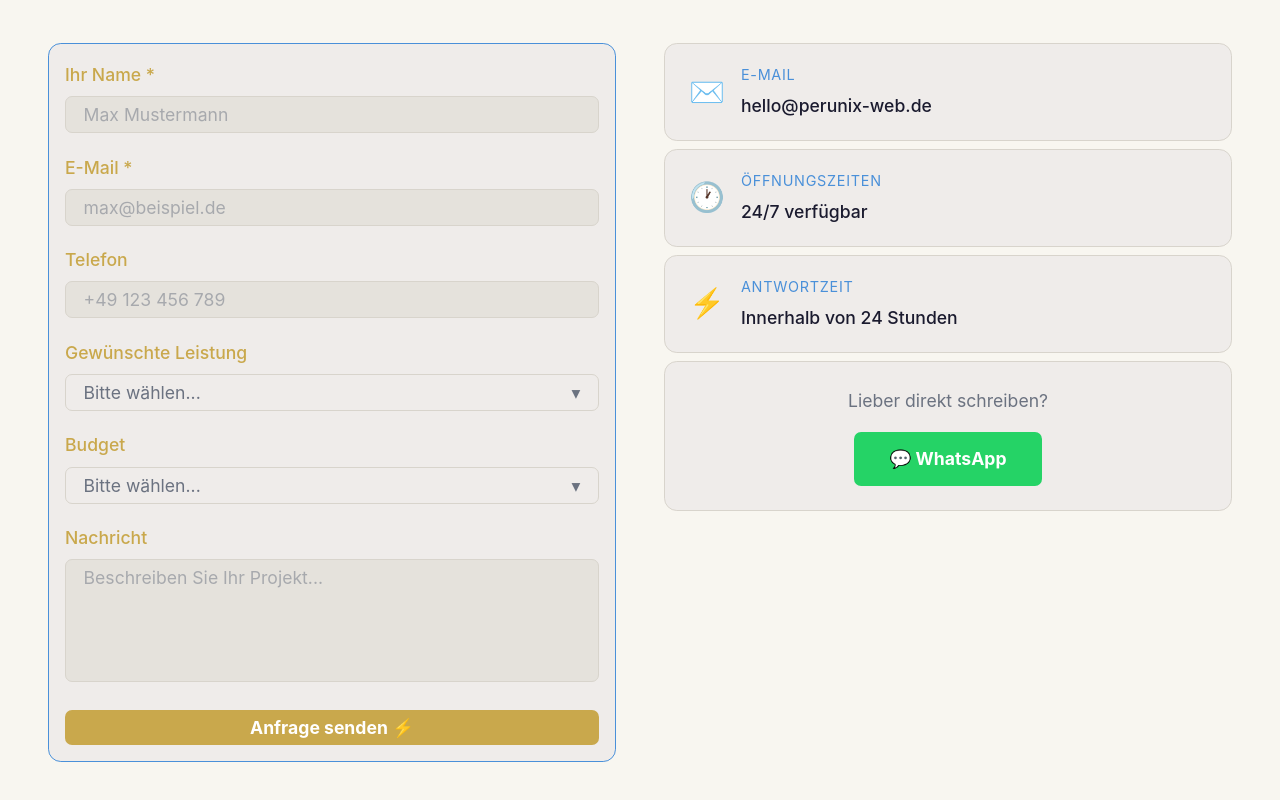
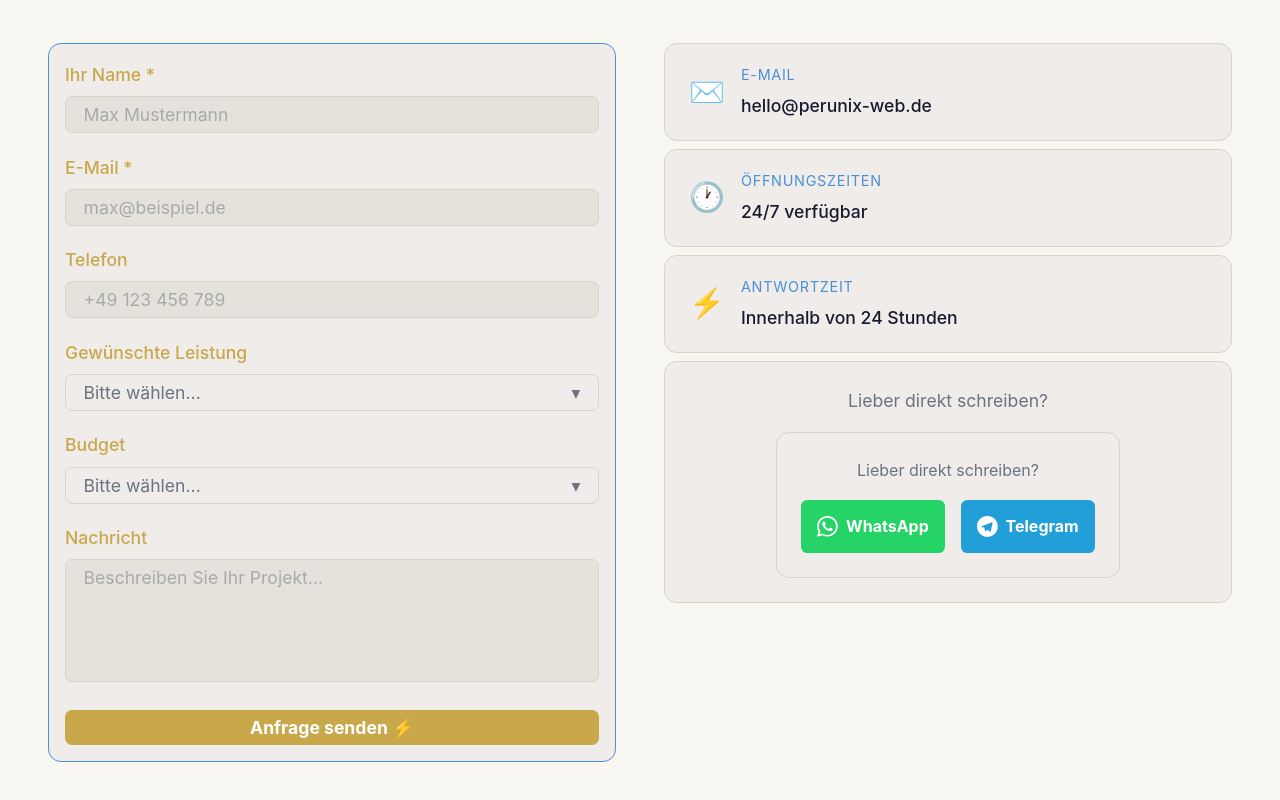
Before and after one commit to login-nigol/perunix, a React (Vite) app: page / in a window 1280 px wide. Shown: the part 3818-4618 px from the top of the page. Built offline with nearby package versions, Linux system fonts and the light colour scheme.

Commit message:
feat: add SocialLinks component with WhatsApp and Telegram

```diff
--- a/src/components/landing/ContactSection.jsx
+++ b/src/components/landing/ContactSection.jsx
@@ -11,6 +11,7 @@ import { useVibrate } from '../../hooks/useVibrate'
 
 import styles from './ContactSection.module.css'
 import CustomSelect from '../ui/CustomSelect'
+import SocialLinks from '../ui/SocialLinks'
 
 /* Контактные данные */
 const CONTACT_INFO = [
@@ -256,13 +257,7 @@ function ContactSection() {
                                 Lieber direkt schreiben?
                             </p>
 
-                            <a href="https://wa.me/49123456789"
-                                target="_blank"
-                                rel="noreferrer"
-                                className={styles.whatsappBtn}
-                            >
-                                💬 WhatsApp
-                            </a>
+                            <SocialLinks />
                         </div>
 
                     </motion.div>
--- /dev/null
+++ b/src/components/ui/SocialLinks.jsx
@@ -0,0 +1,56 @@
+/* ===================== SOCIAL LINKS ===================== */
+/* Компонент: SocialLinks.jsx                              */
+/* Кнопки WhatsApp и Telegram с SVG иконками              */
+
+import { useSound } from '../../hooks/useSound'
+import { useVibrate } from '../../hooks/useVibrate'
+import styles from './SocialLinks.module.css'
+
+function SocialLinks() {
+    const { playClick } = useSound()
+    const { vibrateClick } = useVibrate()
+
+    return (
+        <div className={styles.wrapper}>
+
+            {/* Подпись */}
+            <p className={styles.text}>Lieber direkt schreiben?</p>
+
+            <div className={styles.buttons}>
+
+                {/* WhatsApp — зелёная */}
+
+                <a href="https://wa.me/491744843902"
+                    target="_blank"
+                    rel="noreferrer"
+                    className={`${styles.btn} ${styles.whatsapp}`}
+                    onClick={() => { playClick(); vibrateClick() }}
+                >
+                    {/* SVG иконка WhatsApp */}
+                    <svg viewBox="0 0 32 32" className={styles.icon}>
+                        <path d="M27.281 4.65c-2.994-3-6.975-4.65-11.219-4.65-8.738 0-15.85 7.112-15.85 15.856 0 2.794 0.731 5.525 2.119 7.925l-2.25 8.219 8.406-2.206c2.319 1.262 4.925 1.931 7.575 1.931h0.006c0 0 0 0 0 0 8.738 0 15.856-7.113 15.856-15.856 0-4.238-1.65-8.219-4.644-11.219zM16.069 29.050v0c-2.369 0-4.688-0.637-6.713-1.837l-0.481-0.288-4.987 1.306 1.331-4.863-0.313-0.5c-1.325-2.094-2.019-4.519-2.019-7.012 0-7.269 5.912-13.181 13.188-13.181 3.519 0 6.831 1.375 9.319 3.862 2.488 2.494 3.856 5.8 3.856 9.325-0.006 7.275-5.919 13.188-13.181 13.188zM23.294 19.175c-0.394-0.2-2.344-1.156-2.706-1.288s-0.625-0.2-0.894 0.2c-0.262 0.394-1.025 1.288-1.256 1.556-0.231 0.262-0.462 0.3-0.856 0.1s-1.675-0.619-3.188-1.969c-1.175-1.050-1.975-2.35-2.206-2.744s-0.025-0.613 0.175-0.806c0.181-0.175 0.394-0.463 0.594-0.694s0.262-0.394 0.394-0.662c0.131-0.262 0.069-0.494-0.031-0.694s-0.894-2.15-1.219-2.944c-0.319-0.775-0.65-0.669-0.894-0.681-0.231-0.012-0.494-0.012-0.756-0.012s-0.694 0.1-1.056 0.494c-0.363 0.394-1.387 1.356-1.387 3.306s1.419 3.831 1.619 4.1c0.2 0.262 2.794 4.269 6.769 5.981 0.944 0.406 1.681 0.65 2.256 0.837 0.95 0.3 1.813 0.256 2.494 0.156 0.762-0.113 2.344-0.956 2.675-1.881s0.331-1.719 0.231-1.881c-0.094-0.175-0.356-0.275-0.756-0.475z" />
+                    </svg>
+                    WhatsApp
+                </a>
+
+                {/* Telegram — голубой */}
+
+                <a href="https://t.me/vadimalmata"
+                    target="_blank"
+                    rel="noreferrer"
+                    className={`${styles.btn} ${styles.telegram}`}
+                    onClick={() => { playClick(); vibrateClick() }}
+                >
+                    {/* SVG иконка Telegram */}
+                    <svg viewBox="0 0 32 32" className={styles.icon}>
+                        <path d="M16 0c-8.838 0-16 7.162-16 16s7.162 16 16 16 16-7.163 16-16-7.163-16-16-16zM23.863 10.969l-2.625 12.369c-0.181 0.881-0.712 1.087-1.45 0.681l-4-2.956-1.919 1.869c-0.225 0.219-0.4 0.4-0.8 0.4-0.519 0-0.431-0.194-0.606-0.688l-1.363-4.475-3.956-1.231c-0.856-0.262-0.862-0.85 0.194-1.269l15.412-5.95c0.7-0.319 1.381 0.169 1.113 1.25z" />
+                    </svg>
+                    Telegram
+                </a>
+
+            </div>
+        </div>
+    )
+}
+
+export default SocialLinks
--- /dev/null
+++ b/src/components/ui/SocialLinks.module.css
@@ -0,0 +1,70 @@
+/* ===================== SOCIAL LINKS ===================== */
+/* Компонент: SocialLinks.jsx                              */
+
+.wrapper {
+  background-color: var(--clr-surface);
+  border: 0.05em solid var(--clr-border);
+  border-radius: var(--radius-card);
+  padding: 1.5em;
+  display: flex;
+  flex-direction: column;
+  align-items: center;
+  gap: 1em;
+  text-align: center;
+}
+
+/* Подпись */
+.text {
+  font-size: 1em;
+  color: var(--clr-muted);
+}
+
+/* Кнопки в ряд */
+.buttons {
+  display: flex;
+  gap: 1em;
+  width: 100%;
+}
+
+/* Базовая кнопка */
+.btn {
+  display: flex;
+  align-items: center;
+  justify-content: center;
+  gap: 0.5em;
+  flex: 1;
+  font-size: 1em;
+  font-weight: 700;
+  padding: 0.8em 1em;
+  border-radius: var(--radius-btn);
+  color: #fff;
+  transition: var(--transition);
+}
+
+/* SVG иконка */
+.icon {
+  width: 1.3em;
+  height: 1.3em;
+  fill: #fff;
+  flex-shrink: 0;
+}
+
+/* WhatsApp — зелёная */
+.whatsapp {
+  background-color: #25D366;
+}
+
+.whatsapp:hover {
+  background-color: #1ebe5d;
+  transform: translateY(-0.1em);
+}
+
+/* Telegram — голубой */
+.telegram {
+  background-color: #229ED9;
+}
+
+.telegram:hover {
+  background-color: #1a8bbf;
+  transform: translateY(-0.1em);
+}
```
